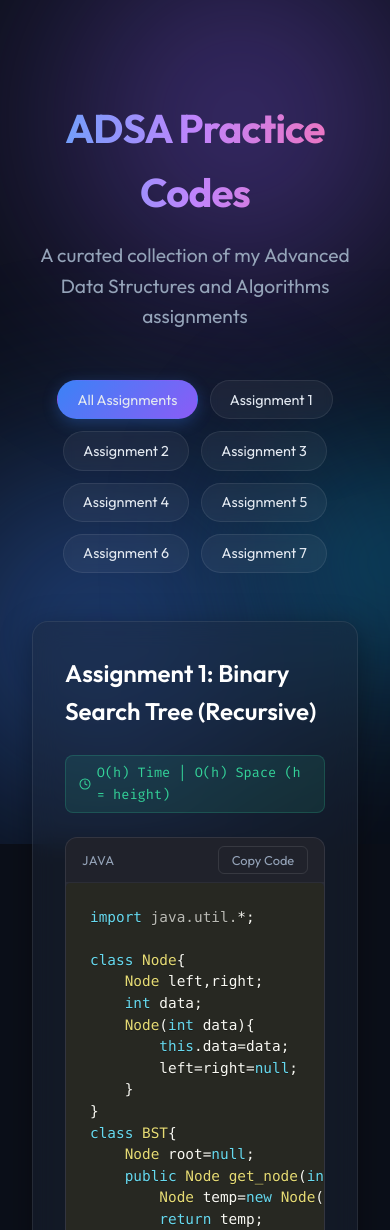
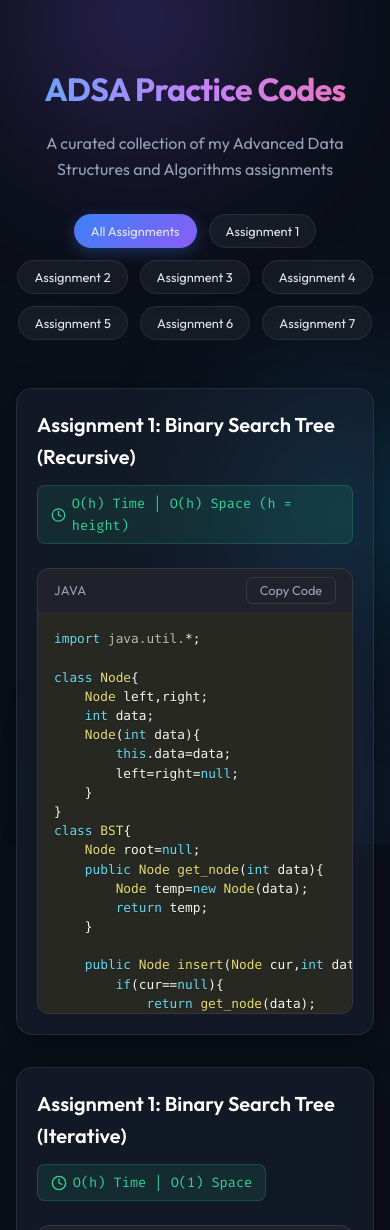
Before and after one commit to prathameshk421/ADSA_Practical, a plain HTML site: page index.html in a window 390 px wide. Shown: the top 1230 px of the page. Drawn offline with nearby package versions, Linux system fonts and the light colour scheme.

Commit message:
style: optimize layout and typography for mobile devices

```diff
--- a/styles.css
+++ b/styles.css
@@ -250,6 +250,7 @@ pre {
     padding: 1.5rem !important;
     max-height: 400px;
     overflow-y: auto;
+    overflow-x: auto;
     font-family: var(--font-code) !important;
     font-size: 0.9rem !important;
     line-height: 1.5 !important;
@@ -284,13 +285,42 @@ footer {
 }
 
 @media (max-width: 768px) {
+    .container {
+        padding: 0 1rem;
+    }
+    .hero {
+        padding: 4rem 0 2rem;
+    }
     .gradient-text {
-        font-size: 2.5rem;
+        font-size: 2rem;
+    }
+    .subtitle {
+        font-size: 1rem;
+        padding: 0 1rem;
+    }
+    .filter-btn {
+        padding: 0.5rem 1rem;
+        font-size: 0.8rem;
+    }
+    .code-card {
+        padding: 1.25rem;
     }
     .card-header {
         flex-direction: column;
+        gap: 0.5rem;
+    }
+    .card-title {
+        font-size: 1.25rem;
     }
     .complexity-badge {
-        margin-top: 0.5rem;
+        margin-top: 0.25rem;
+    }
+    pre {
+        padding: 1rem !important;
+        font-size: 0.8rem !important;
+    }
+    .blob-1, .blob-2, .blob-3 {
+        width: 300px;
+        height: 300px;
     }
 }
```
